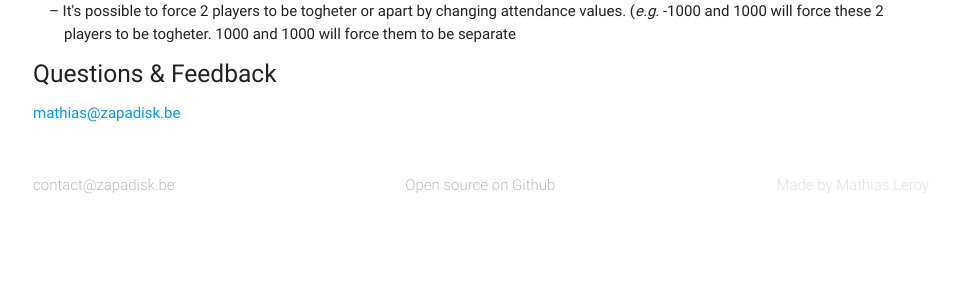
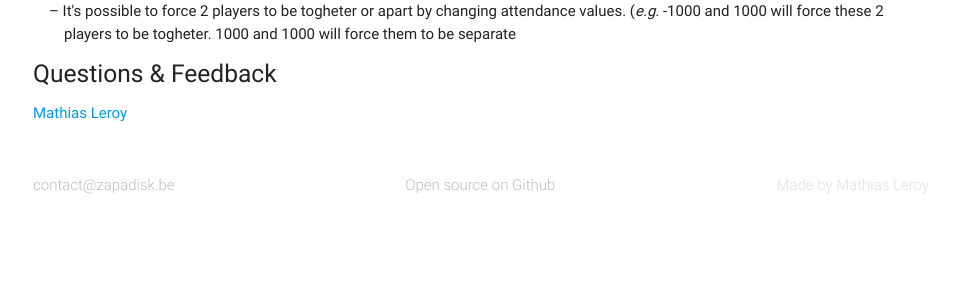
Before and after one commit to mathiasleroy/zapadisk.be, a Jekyll site: the page built from team-generator.html, in a window 1280 px wide. Shown: the part 1811-2107 px from the top of the page, without its empty margins (159-1118 px from the left). Built offline with Jekyll 4.4.1, drawn with Linux system fonts in a browser that asks for light colours; nearby versions of some CDN libraries; a script that is not in the unit is left out; comment, search, counter and statistics services are not loaded.

Commit message:
link bug

```diff
--- a/docs/gender-stats/index.html
+++ b/docs/gender-stats/index.html
@@ -848,7 +848,9 @@
           <a href="https://zapadisk.be">Zapadisk</a>
           <!-- <v-btn text href="https://zapadisk.be"> Zapadisk </v-btn> -->
            — <a href="https://mathiasleroy.com/">Mathias Leroy</a>
-          — <a href="mailto:mathias@zapadisk.be">Contact</a>
+          —
+					<!--http://robspangler.com/blog/encrypt-mailto-links-to-stop-email-spam/-->
+					<a href="&#109;&#97;&#x69;&#108;&#x74;&#x6f;&#58;&#109;&#97;&#x74;&#104;&#x69;&#x61;&#x73;&#x40;&#122;&#x61;&#x70;&#x61;&#100;&#105;&#x73;&#x6b;&#x2e;&#x62;&#101;">Contact</a>
       </v-col>
     </v-footer>
 
--- a/docs/team-generator.html
+++ b/docs/team-generator.html
@@ -316,7 +316,7 @@
 				<h5 class="paddingTop20">Questions & Feedback</h5>
 				<p class="monospace-font ">
 					<!--http://robspangler.com/blog/encrypt-mailto-links-to-stop-email-spam/-->
-					<a href="&#109;&#97;&#x69;&#108;&#x74;&#x6f;&#58;&#109;&#97;&#x74;&#104;&#x69;&#x61;&#x73;&#x40;&#122;&#x61;&#x70;&#x61;&#100;&#105;&#x73;&#x6b;&#x2e;&#x62;&#101;">mathias@zapadisk.be</a>
+					<a href="&#109;&#97;&#x69;&#108;&#x74;&#x6f;&#58;&#109;&#97;&#x74;&#104;&#x69;&#x61;&#x73;&#x40;&#122;&#x61;&#x70;&#x61;&#100;&#105;&#x73;&#x6b;&#x2e;&#x62;&#101;">Mathias Leroy</a>
 				</p>
 			</div>
 	</section>
--- a/gender-stats/index.html
+++ b/gender-stats/index.html
@@ -848,7 +848,9 @@
           <a href="https://zapadisk.be">Zapadisk</a>
           <!-- <v-btn text href="https://zapadisk.be"> Zapadisk </v-btn> -->
            — <a href="https://mathiasleroy.com/">Mathias Leroy</a>
-          — <a href="mailto:mathias@zapadisk.be">Contact</a>
+          —
+					<!--http://robspangler.com/blog/encrypt-mailto-links-to-stop-email-spam/-->
+					<a href="&#109;&#97;&#x69;&#108;&#x74;&#x6f;&#58;&#109;&#97;&#x74;&#104;&#x69;&#x61;&#x73;&#x40;&#122;&#x61;&#x70;&#x61;&#100;&#105;&#x73;&#x6b;&#x2e;&#x62;&#101;">Contact</a>
       </v-col>
     </v-footer>
 
--- a/team-generator.html
+++ b/team-generator.html
@@ -303,7 +303,7 @@ permalink: team-generator
 				<h5 class="paddingTop20">Questions & Feedback</h5>
 				<p class="monospace-font ">
 					<!--http://robspangler.com/blog/encrypt-mailto-links-to-stop-email-spam/-->
-					<a href="&#109;&#97;&#x69;&#108;&#x74;&#x6f;&#58;&#109;&#97;&#x74;&#104;&#x69;&#x61;&#x73;&#x40;&#122;&#x61;&#x70;&#x61;&#100;&#105;&#x73;&#x6b;&#x2e;&#x62;&#101;">mathias@zapadisk.be</a>
+					<a href="&#109;&#97;&#x69;&#108;&#x74;&#x6f;&#58;&#109;&#97;&#x74;&#104;&#x69;&#x61;&#x73;&#x40;&#122;&#x61;&#x70;&#x61;&#100;&#105;&#x73;&#x6b;&#x2e;&#x62;&#101;">Mathias Leroy</a>
 				</p>
 			</div>
 	</section>
```
